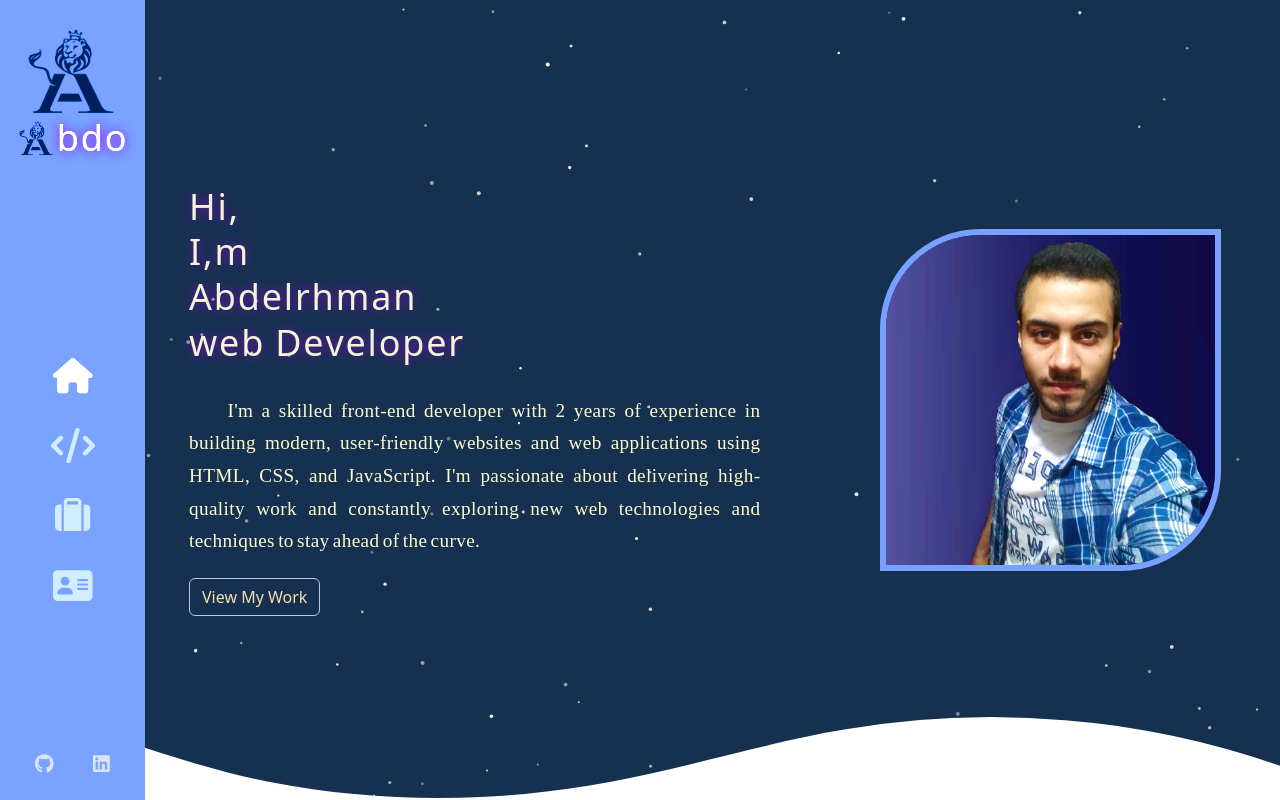
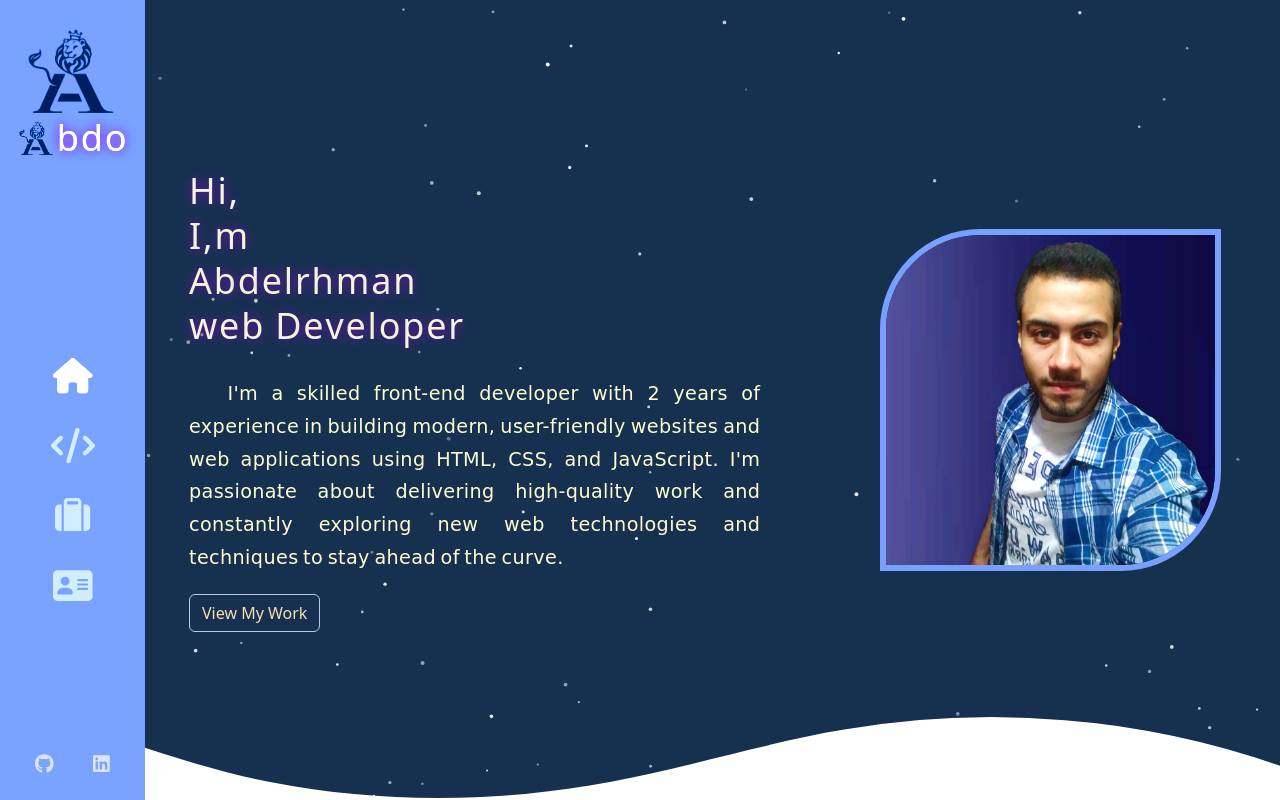
Before and after one commit to abdelrhman-shibl44/my-portfolio-react, a React (Create React App) app: page / in a window 1280 px wide. Built offline with nearby package versions, Linux system fonts and the light colour scheme.

Commit message:
change font family

```diff
--- a/src/App.scss
+++ b/src/App.scss
@@ -88,7 +88,7 @@ body {
 		min-width: 300px;
 		margin-bottom: 20px;
 		line-height: 1.7;
-		font-family: cursive;
+		font-family:Comic Sans MS;
 		color: #fffdd0;
 
 		@media (max-width: 350px) {
```
